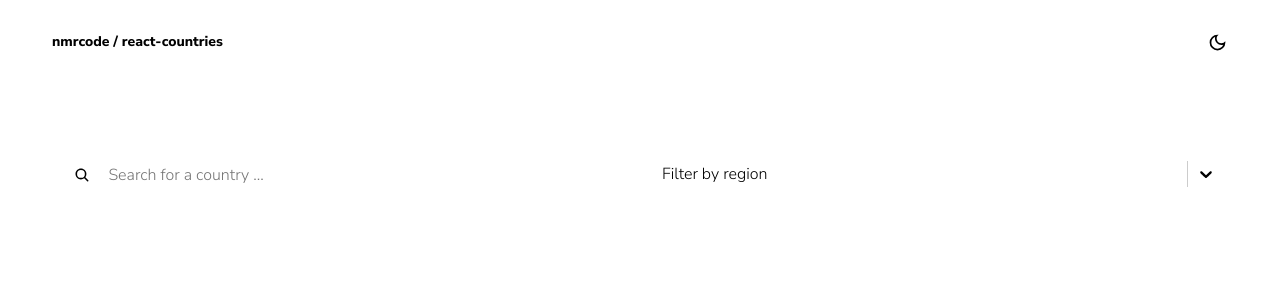
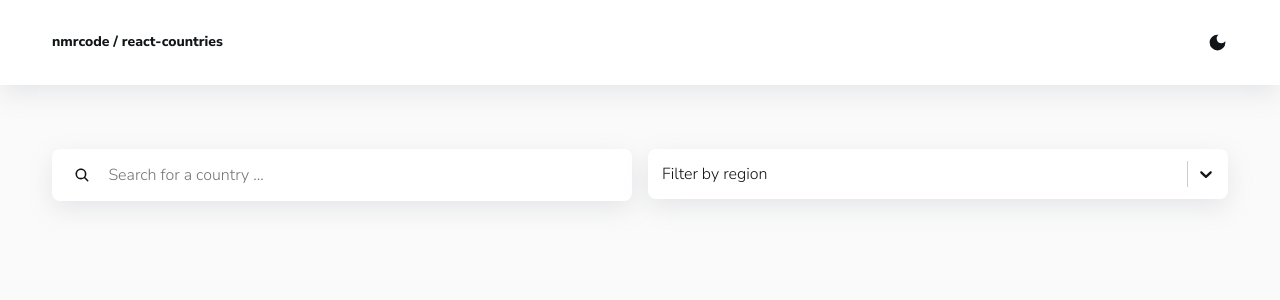
Before and after one commit to nmrcode/react-countries, a React (Create React App) app: page / in a window 1280 px wide. Shown: the top 300 px of the page. Built offline with nearby package versions, Linux system fonts and the light colour scheme; no server answers; the HTML template or start-up script is replaced by a standard one.

Commit message:
fix theme switch

```diff
--- a/src/components/Header/Header.jsx
+++ b/src/components/Header/Header.jsx
@@ -40,17 +40,18 @@ const ThemeSwitcher = styled.div`
 `;
 
 const Header = () => {
-  const [theme, setTheme] = useState("light");
+  const [theme, setTheme] = useState(localStorage.getItem("currentTheme"));
 
   const toggleTheme = () => {
+    localStorage.setItem("currentTheme", theme === "light" ? "dark" : "light");
     setTheme(theme === "light" ? "dark" : "light");
-    localStorage.setItem("currentTheme", theme === "light" ? "dark" : "light");
   };
 
   useEffect(() => {
-    const currentTheme = localStorage.getItem("currentTheme");
-    setTheme(currentTheme);
-    document.body.setAttribute("data-theme", currentTheme);
+    if (!theme) {
+      setTheme("light");
+    }
+    document.body.setAttribute("data-theme", theme);
   }, [theme]);
 
   return (
```
